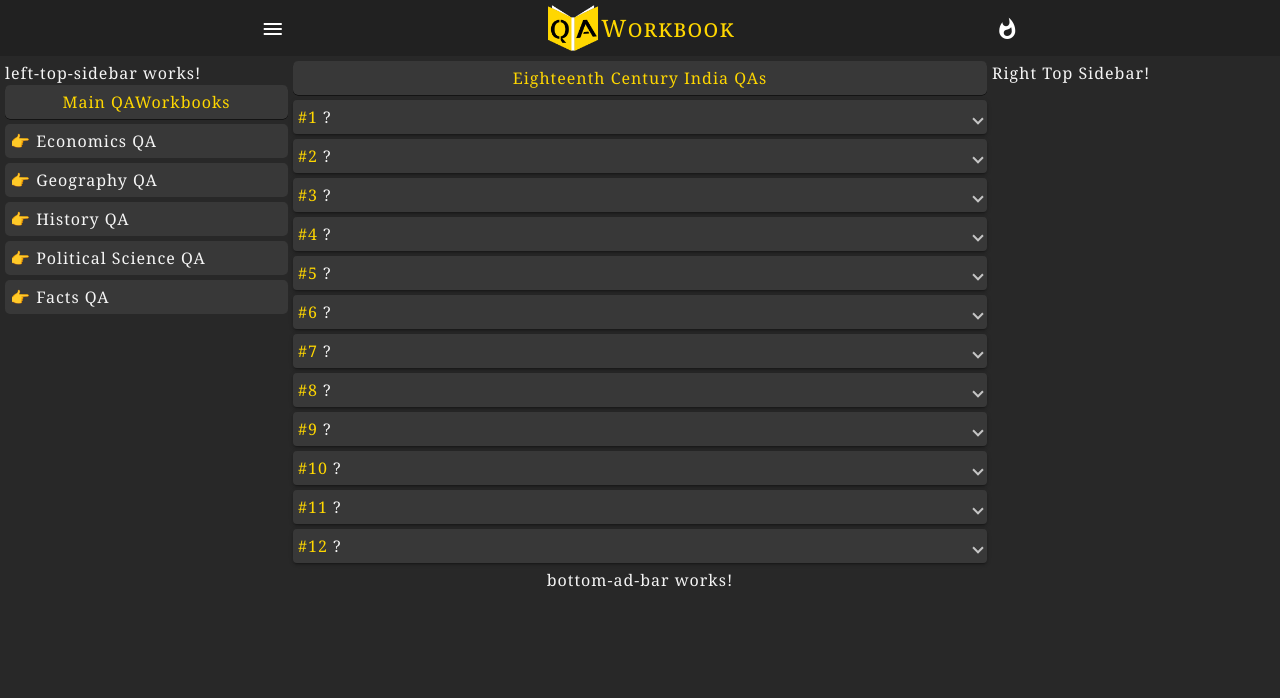
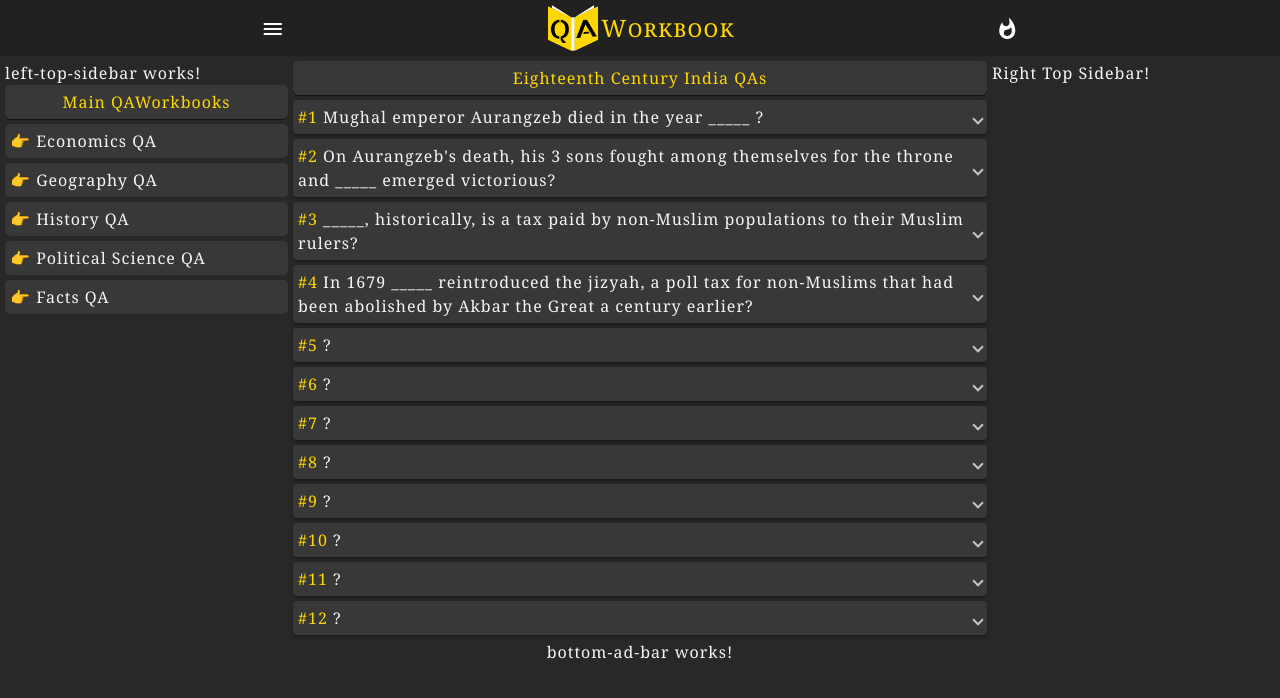
Before and after one commit to JibinJF/QAWorkbook, an Angular app: page /HistoryQA/ModernIndianHistoryQA/EighteenthCenturyIndiaQA in a window 1280 px wide. Shown: the top 698 px of the page. Built offline with nearby package versions, Linux system fonts and the light colour scheme.

Commit message:
Update eighteenth-century-india-qa.component.ts

```diff
--- a/src/app/general-awareness-qa/history-qa/modern-indian-history-qa/eighteenth-century-india-qa/eighteenth-century-india-qa.component.ts
+++ b/src/app/general-awareness-qa/history-qa/modern-indian-history-qa/eighteenth-century-india-qa/eighteenth-century-india-qa.component.ts
@@ -21,35 +21,33 @@ export class EighteenthCenturyIndiaQAComponent implements OnInit {
   eighteenthCenturyIndiaQAs: QAModel[] = [
     {
       qaNumber: this.qaNumber++,
-      question: `?`,
-      answer: `.`,
+      question: `Mughal emperor Aurangzeb died in the year _____ ?`,
+      answer: `1707.`,
       description: `<ul>
-      <li>.</li>
+      <li>Aurangzeb died on 1707 March 3.</li>
       </ul>`
     },
     {
       qaNumber: this.qaNumber++,
-      question: `?`,
-      answer: `.`,
+      question: `On Aurangzeb's death, his 3 sons fought among themselves for the throne
+      and _____ emerged victorious?`,
+      answer: `Bahadur Shah.`,
       description: `<ul>
-        <li></li>
+        <li>Bahadur Shah died in Lahore on 1712 February 27.</li>
+        <li>He was the only Mughal Emperor who used the title of Sayyid. His full name
+        was 'Abul-nasr Sayyid Qutb-ud-din Muhammad Shah Alam Bahadur Shah Badshah'.</li>
       </ul>`
     },
     {
       qaNumber: this.qaNumber++,
-      question: `?`,
-      answer: `.`,
-      description: `<ul>
-       <li></li>
-      </ul>`
+      question: `_____, historically, is a tax paid by non-Muslim populations to their Muslim rulers?`,
+      answer: `Jizyah (also spelled jizya).`,
     },
     {
       qaNumber: this.qaNumber++,
-      question: `?`,
-      answer: `.`,
-      description: `<ul>
-        <li></li>
-      </ul>`
+      question: `In 1679 _____ reintroduced the jizyah, a poll tax for non-Muslims that had been
+      abolished by Akbar the Great a century earlier?`,
+      answer: `Aurangzeb.`,
     },
     {
       qaNumber: this.qaNumber++,
```
